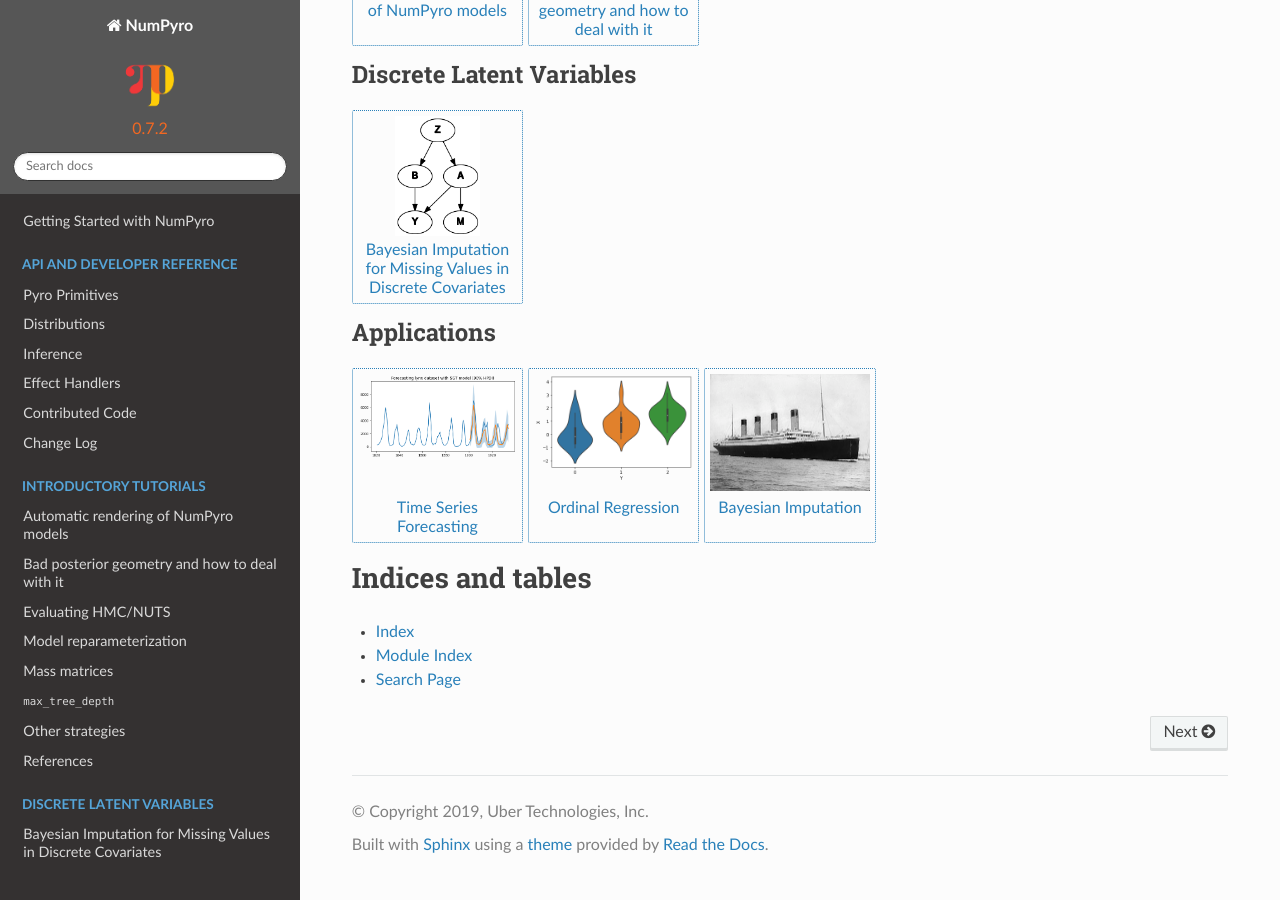
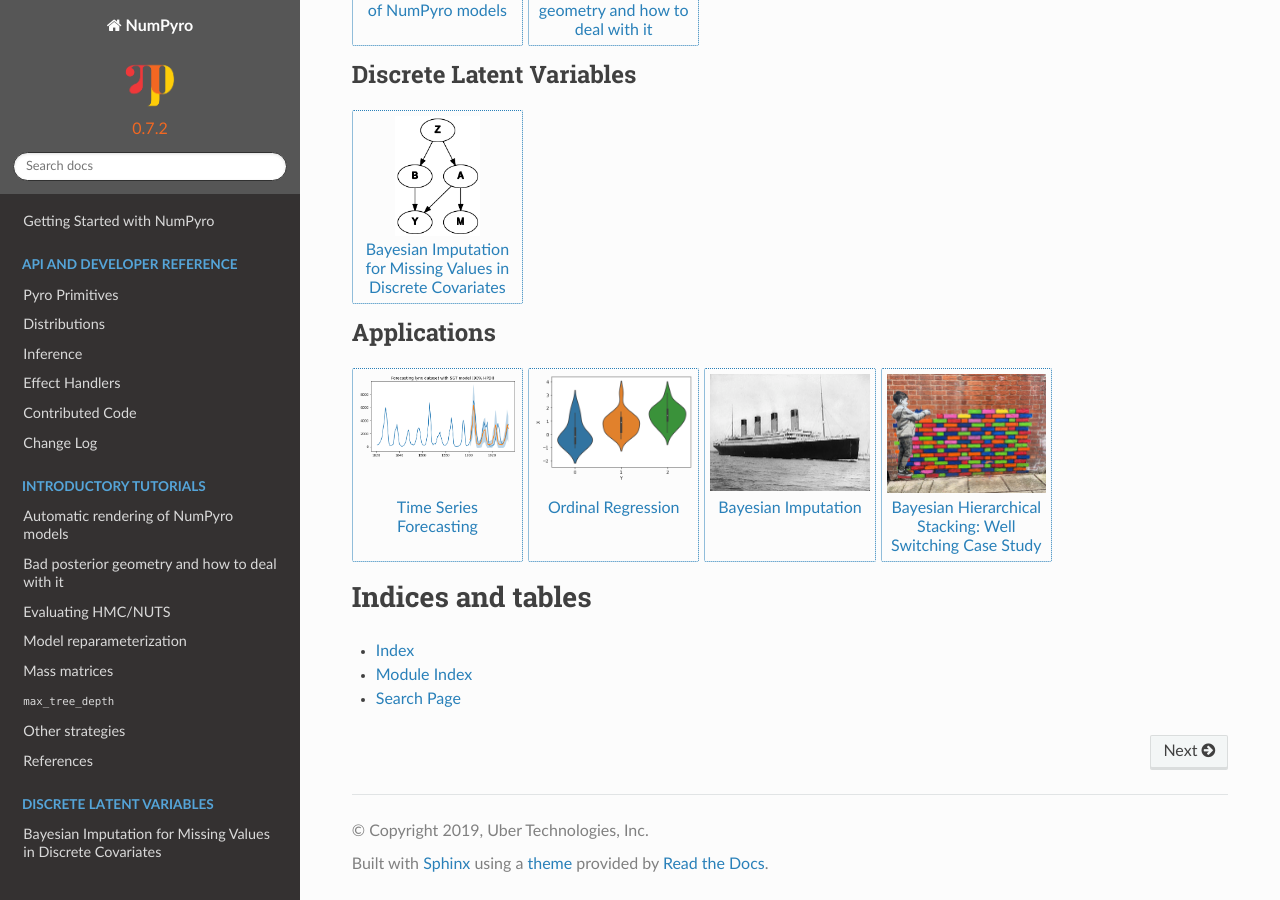
Before and after one commit to pyro-ppl/numpyro, a Sphinx documentation site: the page built from docs/source/index.rst, in a window 1280 px wide and 900 px high, scrolled down 620 px. Built offline with Sphinx 7.4.7 and the Read the Docs theme 2.0.0, drawn with Linux system fonts in a browser that asks for light colours; pages that are not in the unit, such as notebooks, are missing from menus.

Commit message:
add thumbnail to docs landing page

```diff
--- a/docs/source/index.rst
+++ b/docs/source/index.rst
@@ -68,6 +68,7 @@ NumPyro documentation
    examples/neutra
    examples/covtype
    examples/thompson_sampling
+   tutorials/bayesian_hierarchical_stacking
 
 
 Indices and tables
--- a/notebooks/source/index.rst
+++ b/notebooks/source/index.rst
@@ -17,7 +17,6 @@ Welcome to NumPyro Tutorials!
    bayesian_hierarchical_linear_regression
    discrete_imputation
    model_rendering
-   bayesian_hierarchical_stacking
 
 
 Indices
```
Also changed, not shown: docs/source/_static/img/tutorials/bayesian_hierarchical_stacking.png (added).
